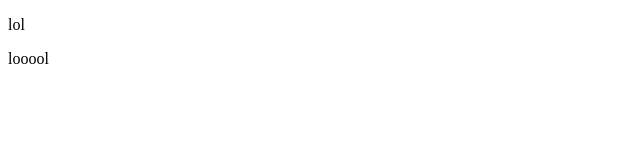
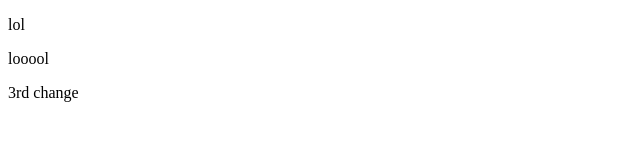
Before and after one commit to Anassdah/gittuto, a plain HTML site: page index.html in a window 1280 px wide. Shown: the full height of the page, 0-640 px from the left. Drawn offline with Linux system fonts and the light colour scheme.

Commit message:
3rd change

```diff
--- a/index.html
+++ b/index.html
@@ -9,5 +9,6 @@
 <body>
     <p>lol</p>
     <p>looool</p>
+    <p>3rd change</p>
 </body>
 </html>
```
